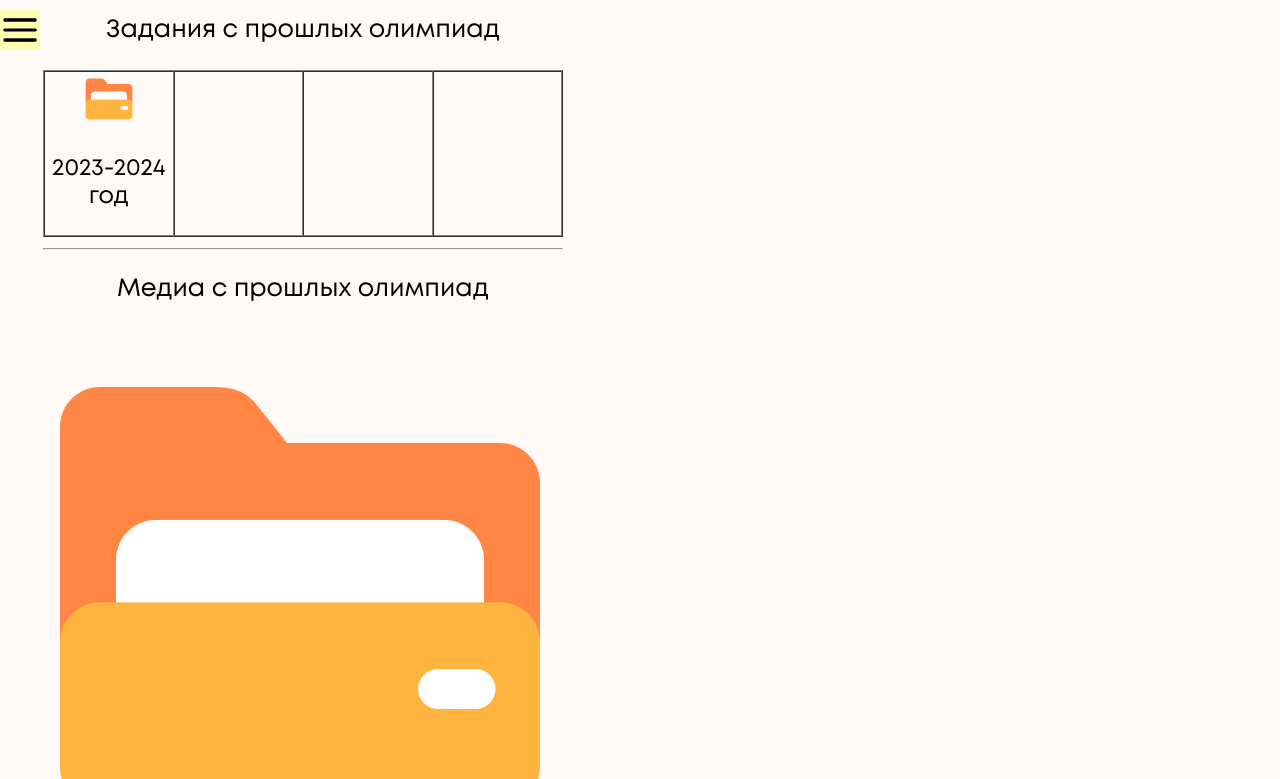
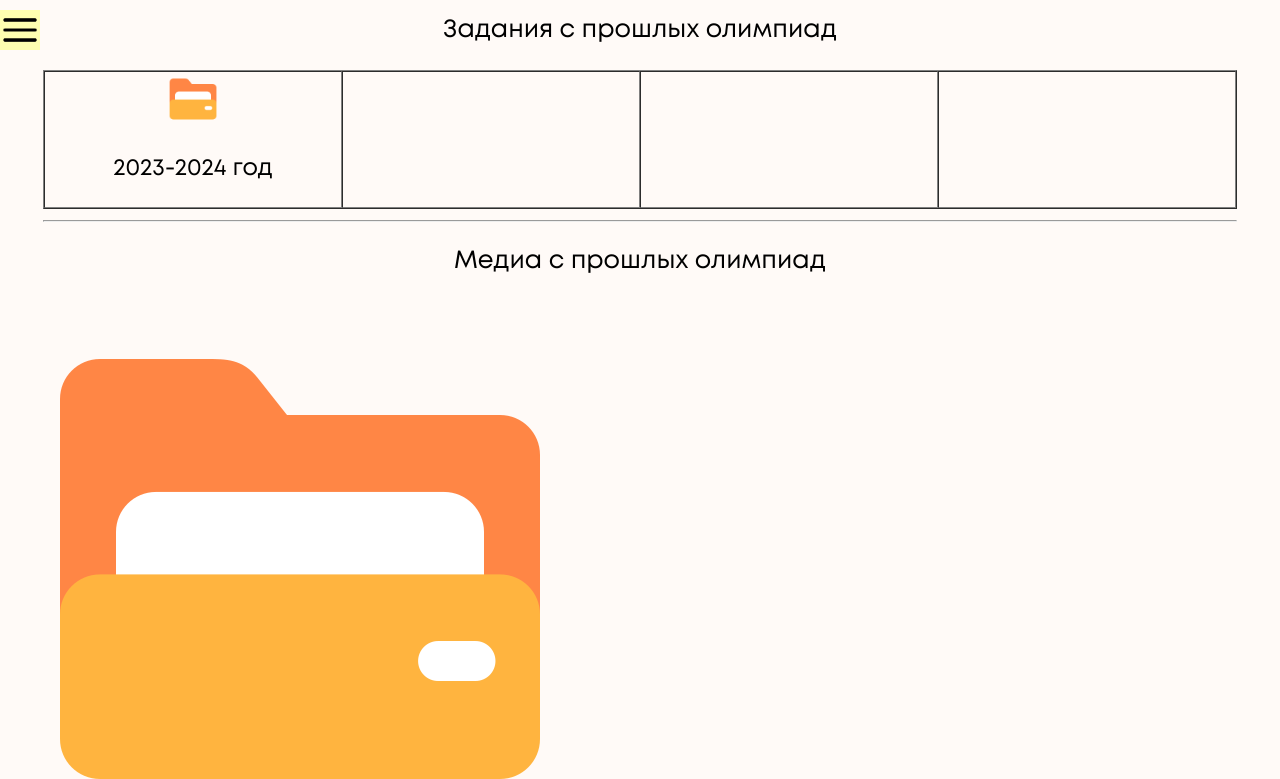
Before and after one commit to sue-istratova/lisenokolimpiad, a plain HTML site: page archive.html in a window 1280 px wide. Shown: the part 190-969 px from the top of the page. Drawn offline with Linux system fonts and the light colour scheme.

Commit message:
Update archive.html

```diff
--- a/archive.html
+++ b/archive.html
@@ -31,7 +31,7 @@
     </tr>
     <tr>
       <td class = "main">
-<table> <tr width = 100%> <td width = 100%>
+<table width = 100%> <tr width = 100%> <td width = 100%>
   <div class="dropdownB">
   <button onclick="myFunctionB()" id = "dropbtnB" class="dropbtnB" width = 40px> <img src = "menu.png" width = 40px margin-left = 0px> </button>
   <div id="myDropdownB" class="dropdownB-content">
```
